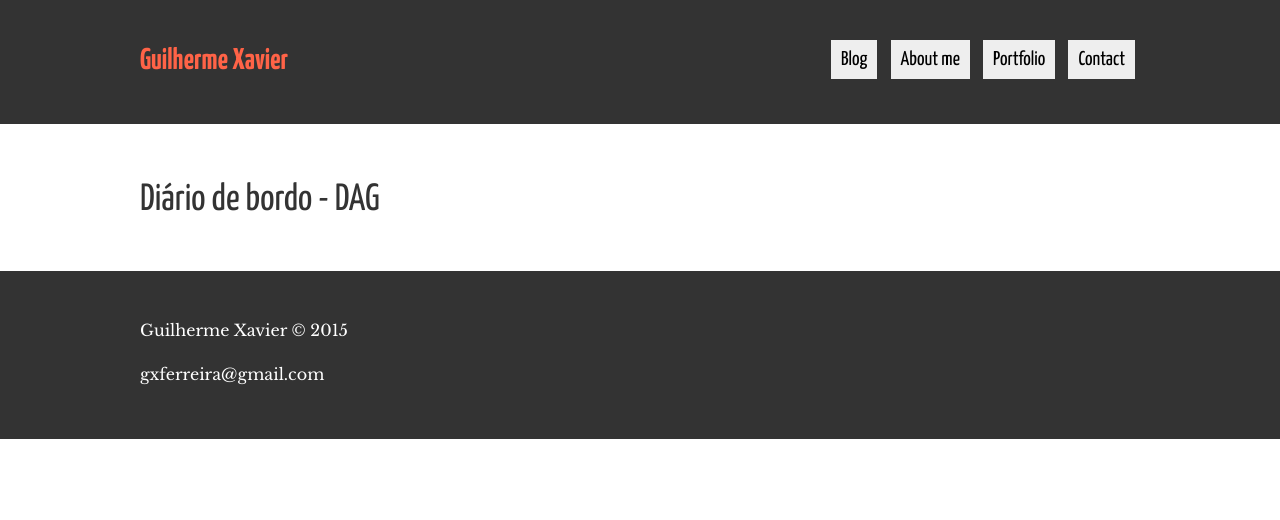
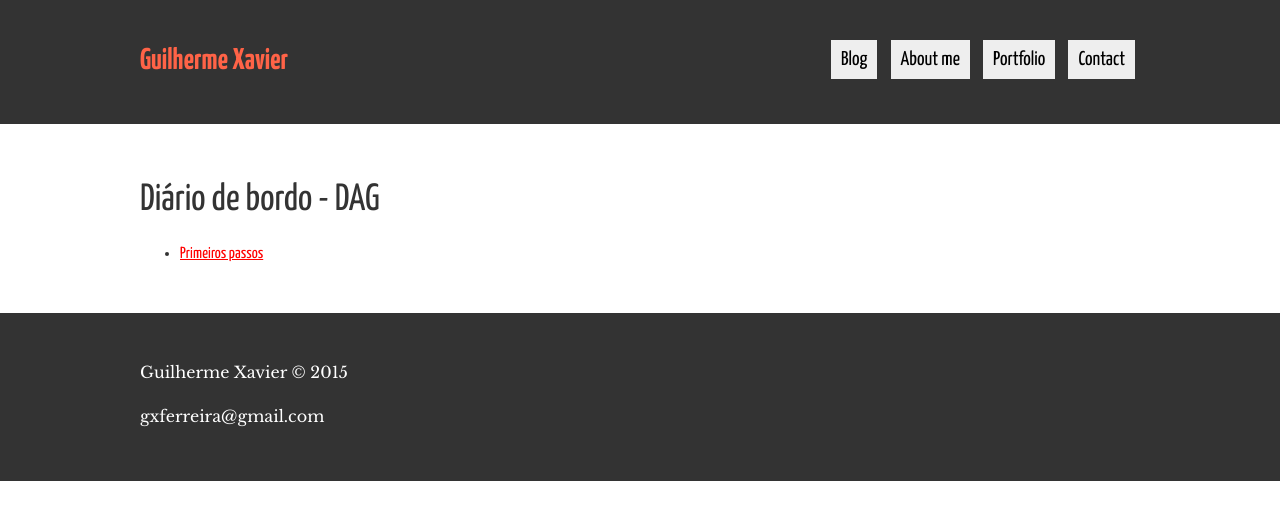
Before and after one commit to gxferreira/gxferreira.github.io, a Jekyll site: the page built from diario.html, in a window 1280 px wide. Shown: the top 520 px of the page. Built offline with Jekyll 4.4.1, drawn with Linux system fonts in a browser that asks for light colours.

Commit message:
Update diario.html

```diff
--- a/diario.html
+++ b/diario.html
@@ -3,7 +3,7 @@ title: Diário de bordo - DAG
 layout: default
 ---
 <ul>
-  {% for diario in site.categories.diar %}
+  {% for diario in site.categories.diarios %}
     <li>
       <a href="{{diario.url}}">{{diario.title}}</a>
     </li>
```
